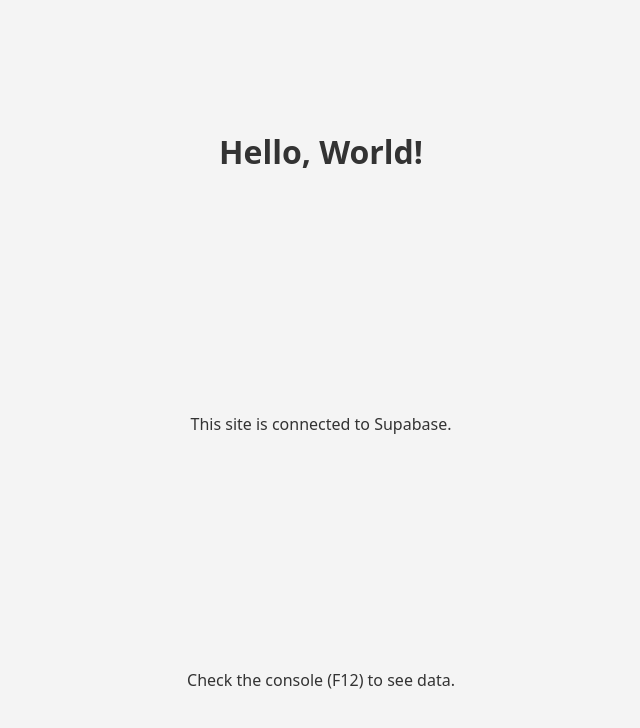
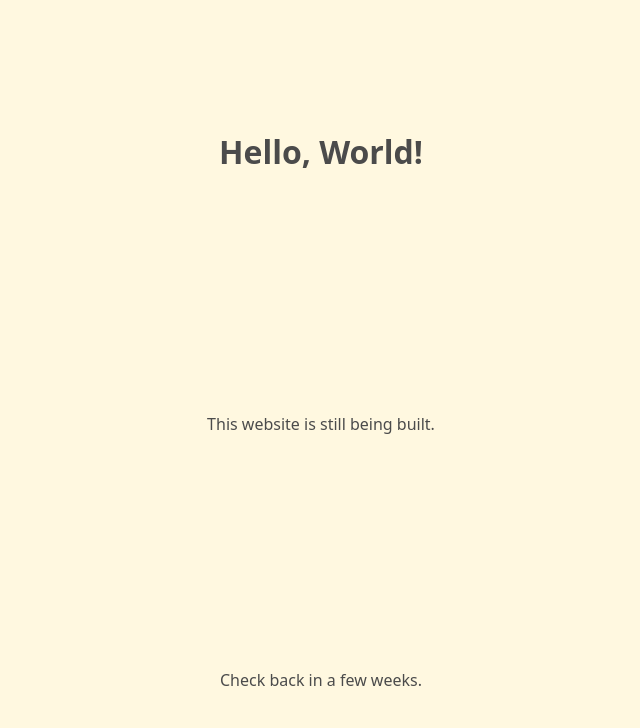
Before and after one commit to venuy76/malique0987654321, a plain HTML site: page index.html in a window 1280 px wide. Shown: the whole page, without its empty margins (319-959 px from the left). Drawn offline with nearby package versions, Linux system fonts and the light colour scheme; no server answers.

Commit message:
this one is necessary

```diff
--- a/index.html
+++ b/index.html
@@ -3,15 +3,17 @@
 <head>
     <meta charset="UTF-8">
     <meta name="viewport" content="width=device-width, initial-scale=1.0">
-    <title>My New Site</title>
+    <title>malique</title>
     <link rel="stylesheet" href="style.css">
 
     <script src="https://cdn.jsdelivr.net/npm/@supabase/supabase-js@2"></script>
 </head>
 <body>
     <h1>Hello, World!</h1>
-    <p>This site is connected to Supabase.</p>
-    <p>Check the console (F12) to see data.</p>
+
+    <p>This website is still being built.</p>
+    <p>Check back in a few weeks.</p>
+
 
     <script src="script.js"></script>
 </body>
--- a/script.js
+++ b/script.js
@@ -6,7 +6,7 @@ const SUPABASE_ANON_KEY = 'eyJhbGciOiJIUzI1NiIsInR5cCI6IkpXVCJ9.eyJpc3MiOiJzdXBh
 // (The 'supabase' variable comes from the CDN script in your index.html)
 const { createClient } = supabase;
 const _supabase = createClient(SUPABASE_URL, SUPABASE_ANON_KEY);
-
+x=3
 console.log('Supabase client initialized:', _supabase);
 
 // 3. Example: Fetch data from a table
--- a/style.css
+++ b/style.css
@@ -1,7 +1,7 @@
 body {
     font-family: system-ui, sans-serif;
-    background-color: #f4f4f4;
-    color: #333;
+    background-color: #fff8e0;
+    color: #4b4b4b;
     display: grid;
     place-items: center;
     min-height: 100vh;
```
